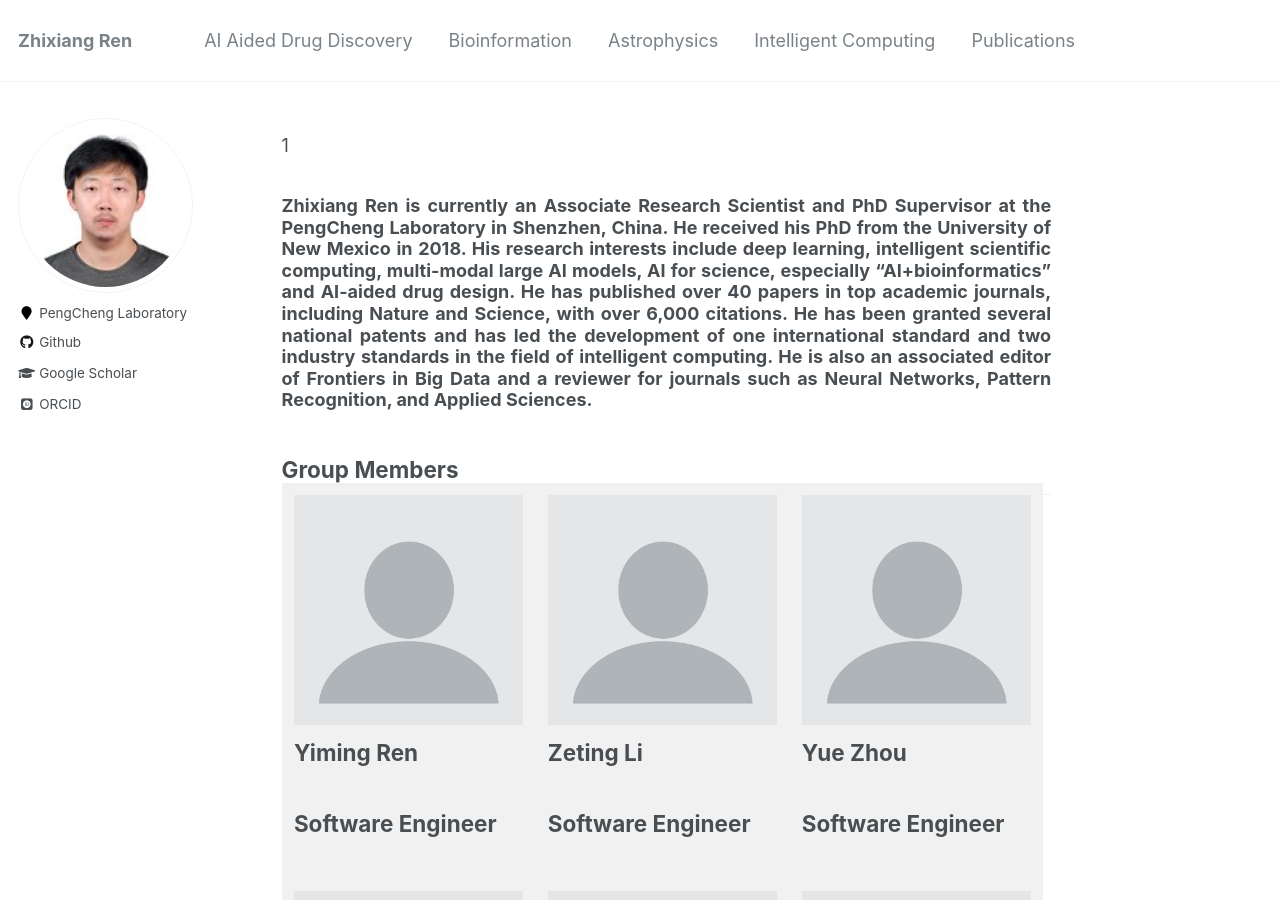
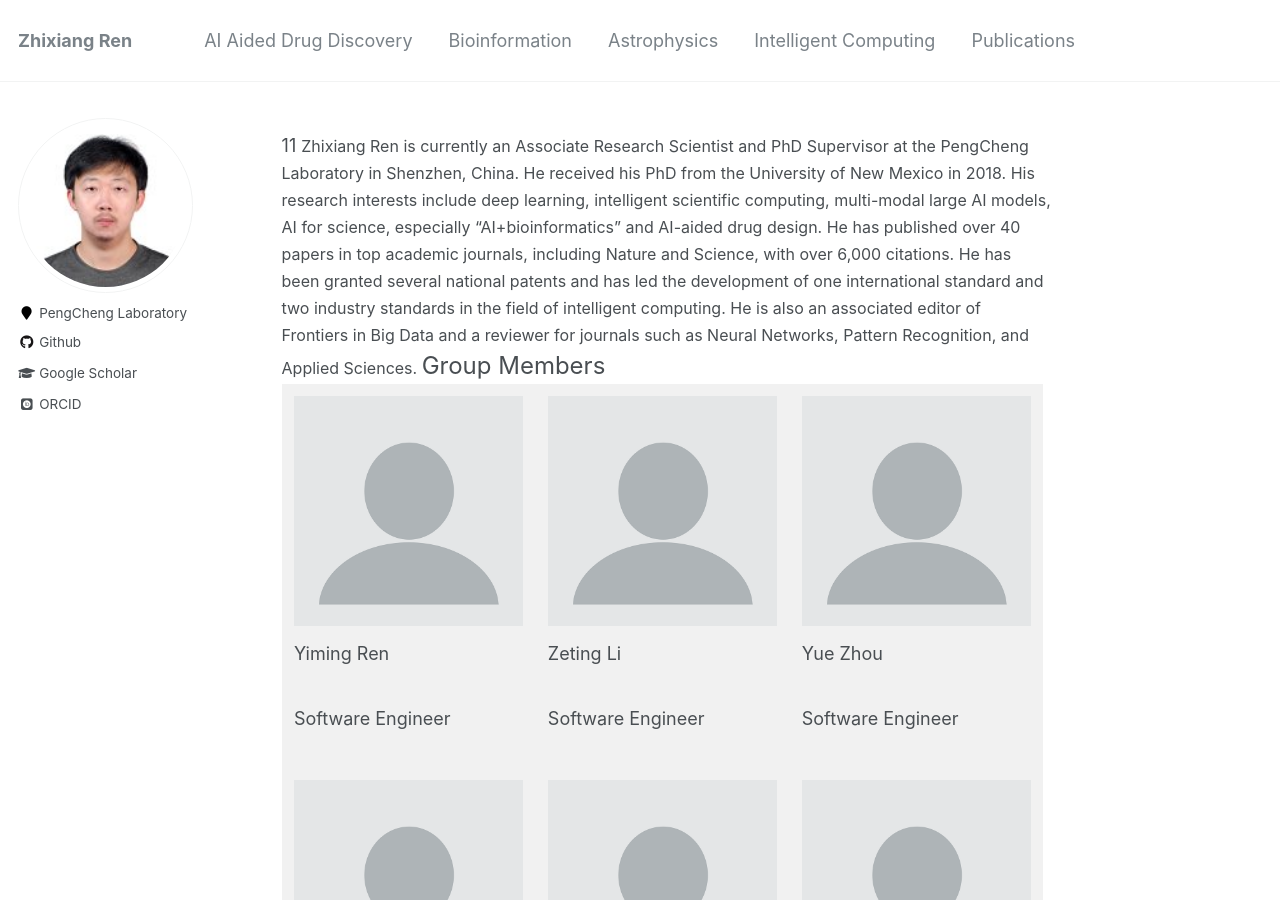
Before and after one commit to zhixiang-ren/zhixiang-ren.github.io, a Jekyll site: the page built from _pages/about.html, in a window 1280 px wide and 900 px high. Built offline with Jekyll 4.4.1, drawn with Linux system fonts in a browser that asks for light colours; some web fonts are replaced.

Commit message:
Update about.html

```diff
--- a/_pages/about.html
+++ b/_pages/about.html
@@ -7,11 +7,11 @@ redirect_from:
   - /about/
   - /about.html
 ---
-1
-<h3 style="text-align:justify">Zhixiang Ren is currently an Associate Research Scientist and PhD Supervisor at the PengCheng Laboratory in Shenzhen, China. He received his PhD from the University of New Mexico in 2018. His research interests include deep learning, intelligent scientific computing, multi-modal large AI models, AI for science, especially “AI+bioinformatics” and AI-aided drug design. He has published over 40 papers in top academic journals, including Nature and Science, with over 6,000 citations. He has been granted several national patents and has led the development of one international standard and two industry standards in the field of intelligent computing. He is also an associated editor of Frontiers in Big Data and a reviewer for journals such as Neural Networks, Pattern Recognition, and Applied Sciences.
-</h3>
+11
+<h style="text-align:justify;font-size: 16px;">Zhixiang Ren is currently an Associate Research Scientist and PhD Supervisor at the PengCheng Laboratory in Shenzhen, China. He received his PhD from the University of New Mexico in 2018. His research interests include deep learning, intelligent scientific computing, multi-modal large AI models, AI for science, especially “AI+bioinformatics” and AI-aided drug design. He has published over 40 papers in top academic journals, including Nature and Science, with over 6,000 citations. He has been granted several national patents and has led the development of one international standard and two industry standards in the field of intelligent computing. He is also an associated editor of Frontiers in Big Data and a reviewer for journals such as Neural Networks, Pattern Recognition, and Applied Sciences.
+</h>
 
-<h2>Group Members</2>
+<h style="text-align:justify;font-size: 24px;">Group Members</h>
 
 <div style="float: left;">
 
```
